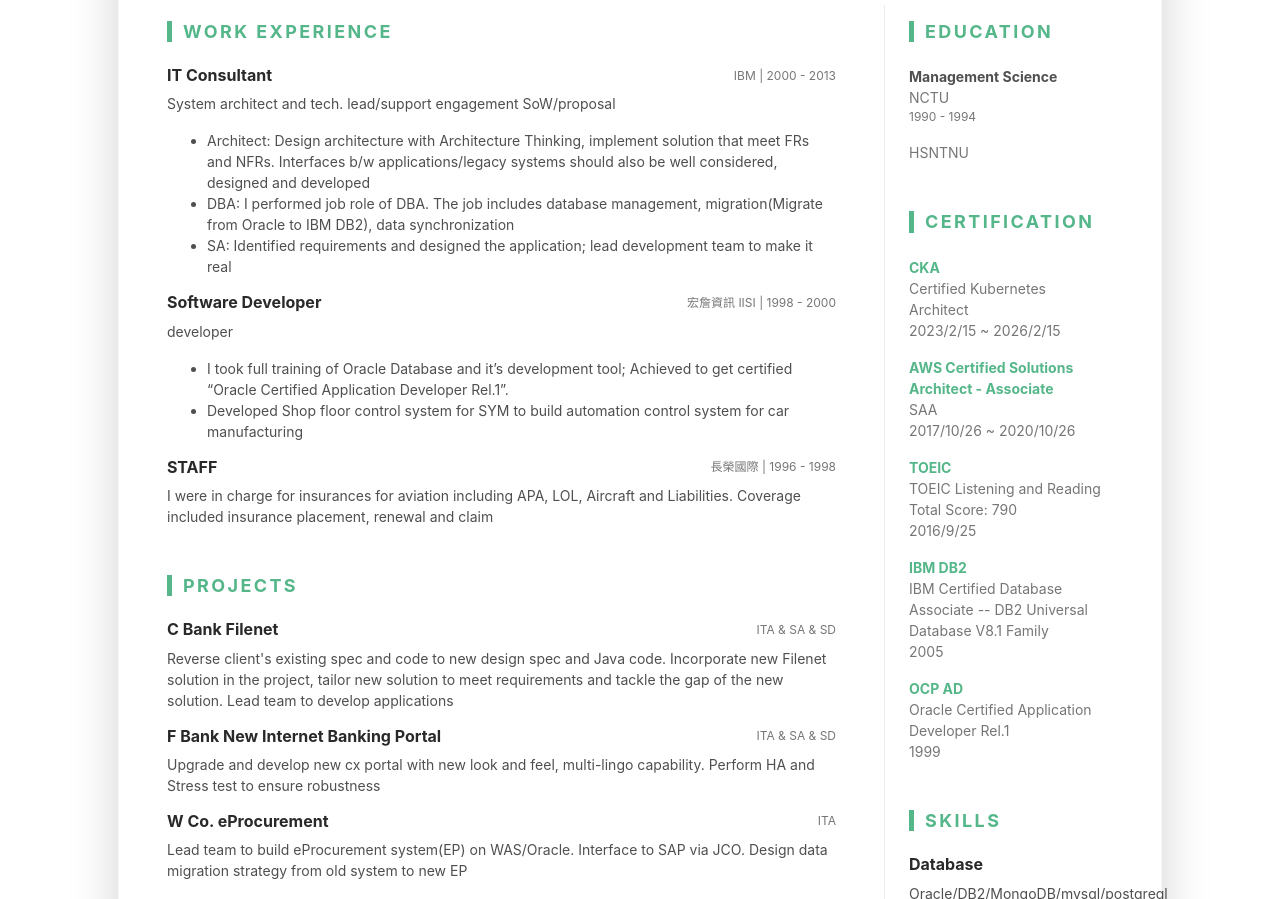
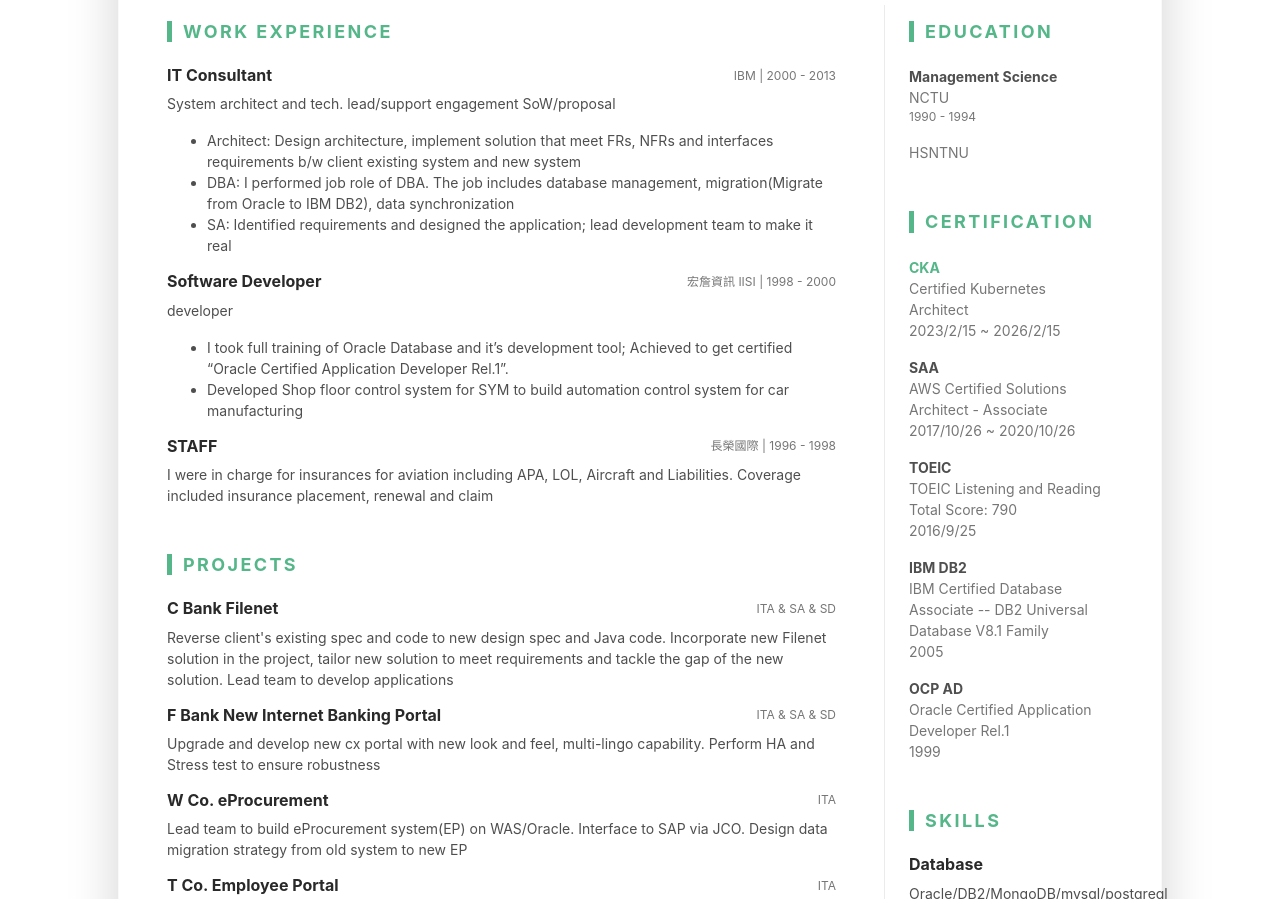
Before and after one commit to heifetzwu/heifetzwu.github.io, a plain HTML site: page index_en.html in a window 1280 px wide. Shown: the part 480-1379 px from the top of the page. Drawn offline with nearby package versions, Linux system fonts and the light colour scheme.

Commit message:
fix url error

```diff
--- a/index_en.html
+++ b/index_en.html
@@ -127,7 +127,7 @@
                                         <p>System architect and tech. lead/support engagement SoW/proposal</p>
                                         <ul class="resume-list">
 
-                                            <li>Architect: Design architecture with Architecture Thinking, implement solution that meet FRs and NFRs. Interfaces b/w applications/legacy systems should also be well considered, designed and developed</li>
+                                            <li>Architect: Design architecture, implement solution that meet FRs, NFRs and interfaces requirements b/w client existing system and new system</li>
 
                                             <li>DBA: I performed job role of DBA. The job includes database management, migration(Migrate from Oracle to IBM DB2), data synchronization</li>
 
@@ -330,7 +330,7 @@
 
                                         <div class="font-weight-bold">
 
-                                                <a href="">CKA </a>
+                                                <a href="https://www.credly.com/badges/636bfa4b-7f56-49f9-ae2b-92991e998e5c/public_url">CKA </a>
 
                                         </div>
                                         <div class="text-muted">Certified Kubernetes Architect</div>
@@ -341,10 +341,10 @@
 
                                         <div class="font-weight-bold">
 
-                                                <a href="">AWS Certified Solutions Architect - Associate </a>
+                                                SAA
 
                                         </div>
-                                        <div class="text-muted">SAA</div>
+                                        <div class="text-muted">AWS Certified Solutions Architect - Associate</div>
                                         <div class="text-muted">2017/10/26 ~ 2020/10/26</div>
                                     </li>
 
@@ -352,7 +352,7 @@
 
                                         <div class="font-weight-bold">
 
-                                                <a href="">TOEIC </a>
+                                                TOEIC
 
                                         </div>
                                         <div class="text-muted">TOEIC Listening and Reading Total Score: 790</div>
@@ -363,7 +363,7 @@
 
                                         <div class="font-weight-bold">
 
-                                                <a href="">IBM DB2 </a>
+                                                IBM DB2
 
                                         </div>
                                         <div class="text-muted">IBM Certified Database Associate -- DB2 Universal Database V8.1 Family</div>
@@ -374,7 +374,7 @@
 
                                         <div class="font-weight-bold">
 
-                                                <a href="">OCP AD </a>
+                                                OCP AD
 
                                         </div>
                                         <div class="text-muted">Oracle Certified Application Developer Rel.1</div>
```
Also changed, not shown: index.html (+4 -4 lines).
